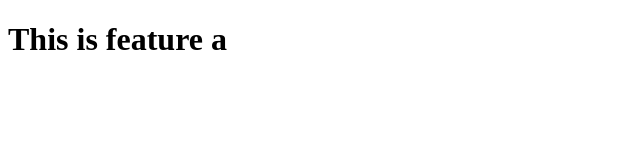
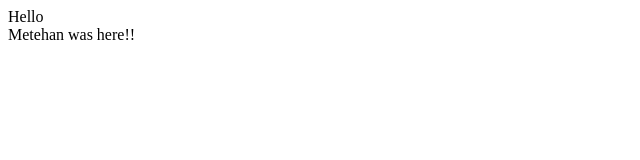
Before and after one commit to engineerMeteHan/MyNewTestRepo, a plain HTML site: page index.html in a window 1280 px wide. Shown: the whole page, without its empty margins (0-640 px from the left). Drawn offline with Linux system fonts and the light colour scheme.

Commit message:
added margin to body selector

```diff
--- /dev/null
+++ b/feature-b.js
@@ -0,0 +1 @@
+console.log('feature b');
--- a/index.html
+++ b/index.html
@@ -6,6 +6,7 @@
     <title>whoooo</title>
 </head>
 <body>
-    <h1>This is feature a</h1>
+    <h>Hello</h><br>
+    <h>Metehan was here!!</h>
 </body>
 </html>
--- a/styles.css
+++ b/styles.css
@@ -1,3 +1,4 @@
 body{
     background: red;
+    margin: 20px;
 }
```
